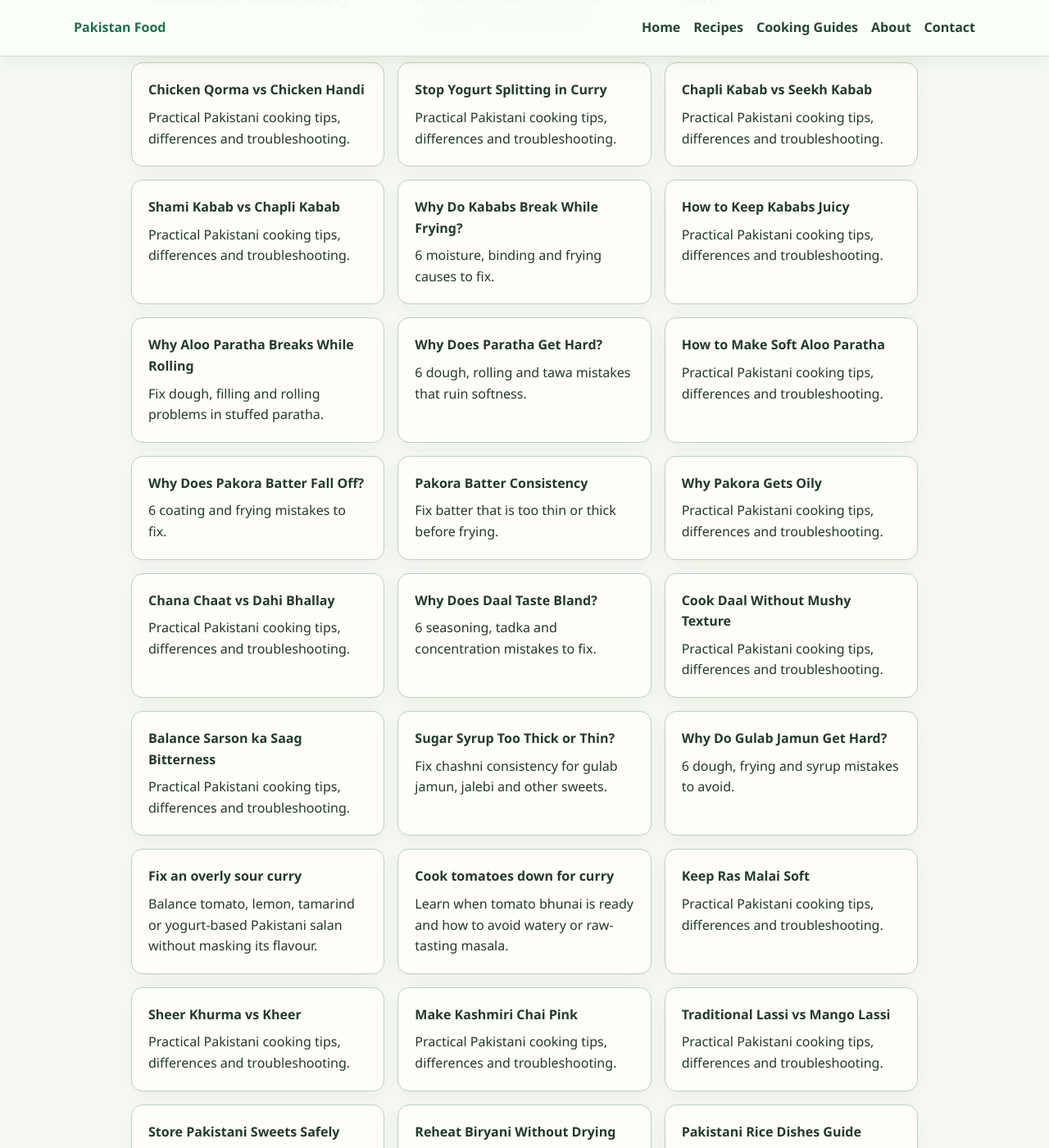
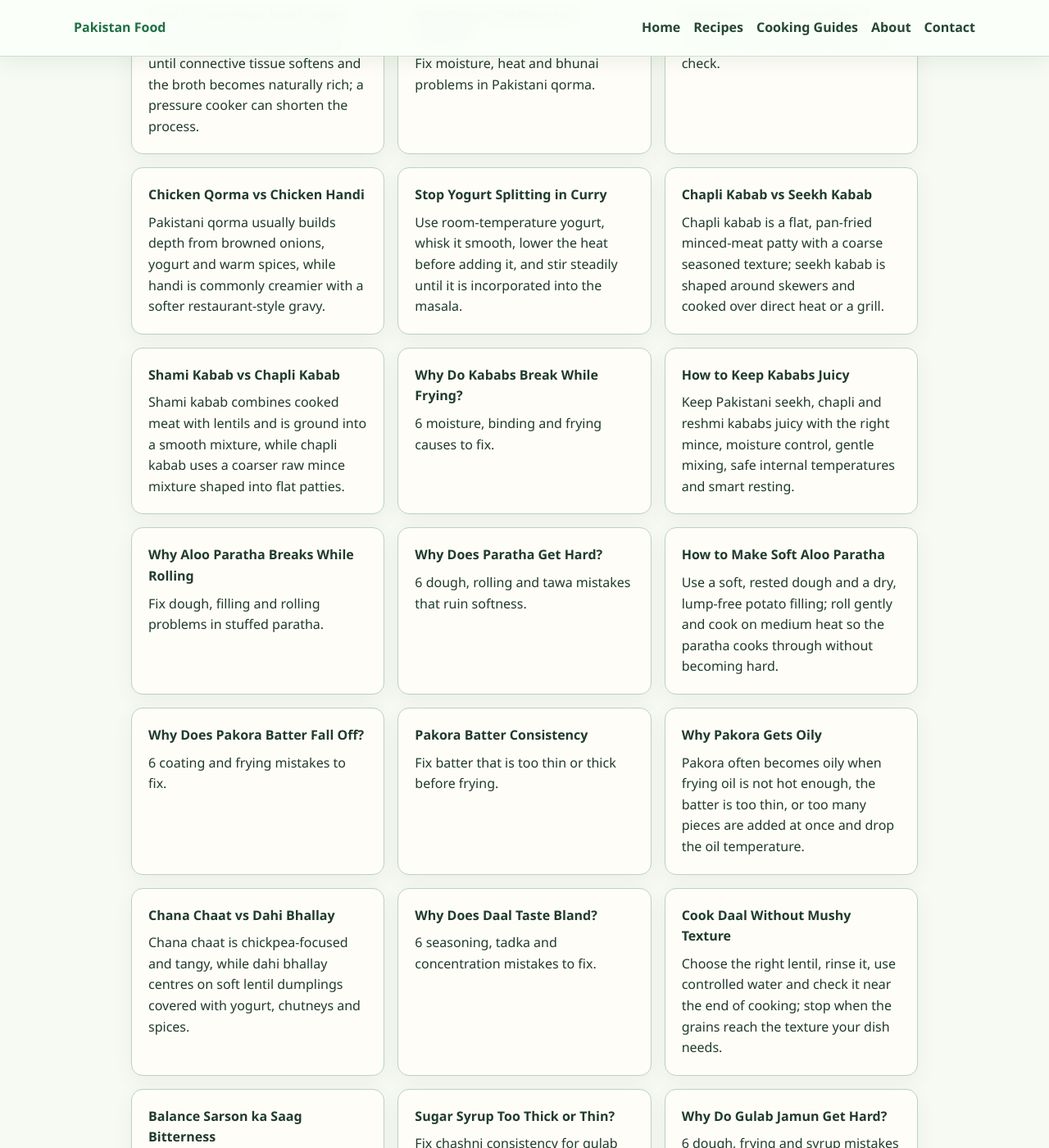
Before and after one commit to manazarali01-hub/pakistan-food, a Jekyll site: the page guides/index.html, which Jekyll copies as it is, in a window 1280 px wide and 1400 px high, scrolled down 2666 px. Shown: the whole window at 82% size. Built offline with Jekyll 4.4.1, drawn with Linux system fonts in a browser that asks for light colours; some of the changed text lies outside the part shown.

Commit message:
Replace generic guide-card copy with specific summaries

```diff
--- a/guides/index.html
+++ b/guides/index.html
@@ -51,37 +51,37 @@
 <a class="card" href="how-to-reheat-samosas.html"><strong>Reheat samosas crisp</strong><span>Dry-heat methods for better leftover samosas.</span></a>
 <a class="card" href="why-kheer-burns-at-bottom.html"><strong>Why Does Kheer Burn at the Bottom?</strong><span>6 heat, pan and stirring mistakes to avoid.</span></a>
 <a class="card" href="how-to-make-kheer-thicker.html"><strong>Make kheer thicker</strong><span>Use rice and slow milk reduction for creamy kheer.</span></a>
-<a class="card" href="how-to-make-haleem-smooth.html"><strong>How to Make Haleem Smooth and Creamy</strong><span>Practical Pakistani cooking tips, differences and troubleshooting.</span></a>
-<a class="card" href="how-to-cook-paya-until-tender.html"><strong>How to Cook Paya Until Tender</strong><span>Practical Pakistani cooking tips, differences and troubleshooting.</span></a>
+<a class="card" href="how-to-make-haleem-smooth.html"><strong>How to Make Haleem Smooth and Creamy</strong><span>Smooth haleem comes from fully tender grains and meat, patient cooking, and thorough mixing or mashing before the final tempering.</span></a>
+<a class="card" href="how-to-cook-paya-until-tender.html"><strong>How to Cook Paya Until Tender</strong><span>Paya needs slow, moist cooking until connective tissue softens and the broth becomes naturally rich; a pressure cooker can shorten the process.</span></a>
 <a class="card" href="why-qorma-oil-does-not-separate.html"><strong>Why Qorma Oil Does Not Separate</strong><span>Fix moisture, heat and bhunai problems in Pakistani qorma.</span></a>
 <a class="card" href="why-curry-tastes-bitter.html"><strong>Why Does Curry Taste Bitter?</strong><span>6 spice, onion and heat mistakes to check.</span></a>
-<a class="card" href="qorma-vs-handi.html"><strong>Chicken Qorma vs Chicken Handi</strong><span>Practical Pakistani cooking tips, differences and troubleshooting.</span></a>
-<a class="card" href="how-to-stop-yogurt-splitting-in-curry.html"><strong>Stop Yogurt Splitting in Curry</strong><span>Practical Pakistani cooking tips, differences and troubleshooting.</span></a>
-<a class="card" href="chapli-vs-seekh-kabab.html"><strong>Chapli Kabab vs Seekh Kabab</strong><span>Practical Pakistani cooking tips, differences and troubleshooting.</span></a>
-<a class="card" href="shami-vs-chapli-kabab.html"><strong>Shami Kabab vs Chapli Kabab</strong><span>Practical Pakistani cooking tips, differences and troubleshooting.</span></a>
+<a class="card" href="qorma-vs-handi.html"><strong>Chicken Qorma vs Chicken Handi</strong><span>Pakistani qorma usually builds depth from browned onions, yogurt and warm spices, while handi is commonly creamier with a softer restaurant-style gravy.</span></a>
+<a class="card" href="how-to-stop-yogurt-splitting-in-curry.html"><strong>Stop Yogurt Splitting in Curry</strong><span>Use room-temperature yogurt, whisk it smooth, lower the heat before adding it, and stir steadily until it is incorporated into the masala.</span></a>
+<a class="card" href="chapli-vs-seekh-kabab.html"><strong>Chapli Kabab vs Seekh Kabab</strong><span>Chapli kabab is a flat, pan-fried minced-meat patty with a coarse seasoned texture; seekh kabab is shaped around skewers and cooked over direct heat or a grill.</span></a>
+<a class="card" href="shami-vs-chapli-kabab.html"><strong>Shami Kabab vs Chapli Kabab</strong><span>Shami kabab combines cooked meat with lentils and is ground into a smooth mixture, while chapli kabab uses a coarser raw mince mixture shaped into flat patties.</span></a>
 <a class="card" href="why-kabab-breaks-while-frying.html"><strong>Why Do Kababs Break While Frying?</strong><span>6 moisture, binding and frying causes to fix.</span></a>
-<a class="card" href="how-to-keep-kabab-juicy.html"><strong>How to Keep Kababs Juicy</strong><span>Practical Pakistani cooking tips, differences and troubleshooting.</span></a>
+<a class="card" href="how-to-keep-kabab-juicy.html"><strong>How to Keep Kababs Juicy</strong><span>Keep Pakistani seekh, chapli and reshmi kababs juicy with the right mince, moisture control, gentle mixing, safe internal temperatures and smart resting.</span></a>
 <a class="card" href="why-aloo-paratha-breaks-while-rolling.html"><strong>Why Aloo Paratha Breaks While Rolling</strong><span>Fix dough, filling and rolling problems in stuffed paratha.</span></a>
 <a class="card" href="why-paratha-gets-hard.html"><strong>Why Does Paratha Get Hard?</strong><span>6 dough, rolling and tawa mistakes that ruin softness.</span></a>
-<a class="card" href="how-to-make-soft-aloo-paratha.html"><strong>How to Make Soft Aloo Paratha</strong><span>Practical Pakistani cooking tips, differences and troubleshooting.</span></a>
+<a class="card" href="how-to-make-soft-aloo-paratha.html"><strong>How to Make Soft Aloo Paratha</strong><span>Use a soft, rested dough and a dry, lump-free potato filling; roll gently and cook on medium heat so the paratha cooks through without becoming hard.</span></a>
 <a class="card" href="why-pakora-batter-falls-off.html"><strong>Why Does Pakora Batter Fall Off?</strong><span>6 coating and frying mistakes to fix.</span></a>
 <a class="card" href="pakora-batter-consistency.html"><strong>Pakora Batter Consistency</strong><span>Fix batter that is too thin or thick before frying.</span></a>
-<a class="card" href="why-pakora-gets-oily.html"><strong>Why Pakora Gets Oily</strong><span>Practical Pakistani cooking tips, differences and troubleshooting.</span></a>
-<a class="card" href="chana-chaat-vs-dahi-bhallay.html"><strong>Chana Chaat vs Dahi Bhallay</strong><span>Practical Pakistani cooking tips, differences and troubleshooting.</span></a>
+<a class="card" href="why-pakora-gets-oily.html"><strong>Why Pakora Gets Oily</strong><span>Pakora often becomes oily when frying oil is not hot enough, the batter is too thin, or too many pieces are added at once and drop the oil temperature.</span></a>
+<a class="card" href="chana-chaat-vs-dahi-bhallay.html"><strong>Chana Chaat vs Dahi Bhallay</strong><span>Chana chaat is chickpea-focused and tangy, while dahi bhallay centres on soft lentil dumplings covered with yogurt, chutneys and spices.</span></a>
 <a class="card" href="why-daal-tastes-bland.html"><strong>Why Does Daal Taste Bland?</strong><span>6 seasoning, tadka and concentration mistakes to fix.</span></a>
-<a class="card" href="how-to-cook-daal-without-mushy-texture.html"><strong>Cook Daal Without Mushy Texture</strong><span>Practical Pakistani cooking tips, differences and troubleshooting.</span></a>
-<a class="card" href="how-to-remove-bitterness-from-sarson-ka-saag.html"><strong>Balance Sarson ka Saag Bitterness</strong><span>Practical Pakistani cooking tips, differences and troubleshooting.</span></a>
+<a class="card" href="how-to-cook-daal-without-mushy-texture.html"><strong>Cook Daal Without Mushy Texture</strong><span>Choose the right lentil, rinse it, use controlled water and check it near the end of cooking; stop when the grains reach the texture your dish needs.</span></a>
+<a class="card" href="how-to-remove-bitterness-from-sarson-ka-saag.html"><strong>Balance Sarson ka Saag Bitterness</strong><span>Mustard greens naturally have a pleasant bitterness; balance it with other greens, proper cooking, salt and a rich finishing tarka rather than removing every bitter note.</span></a>
 <a class="card" href="sugar-syrup-consistency-for-pakistani-sweets.html"><strong>Sugar Syrup Too Thick or Thin?</strong><span>Fix chashni consistency for gulab jamun, jalebi and other sweets.</span></a>
 <a class="card" href="how-to-make-gulab-jamun-soft.html"><strong>Why Do Gulab Jamun Get Hard?</strong><span>6 dough, frying and syrup mistakes to avoid.</span></a>
 <a class="card" href="how-to-balance-sourness-in-curry.html"><strong>Fix an overly sour curry</strong><span>Balance tomato, lemon, tamarind or yogurt-based Pakistani salan without masking its flavour.</span></a>
 <a class="card" href="how-to-cook-tomatoes-down-for-curry.html"><strong>Cook tomatoes down for curry</strong><span>Learn when tomato bhunai is ready and how to avoid watery or raw-tasting masala.</span></a>
-<a class="card" href="how-to-keep-ras-malai-soft.html"><strong>Keep Ras Malai Soft</strong><span>Practical Pakistani cooking tips, differences and troubleshooting.</span></a>
-<a class="card" href="sheer-khurma-vs-kheer.html"><strong>Sheer Khurma vs Kheer</strong><span>Practical Pakistani cooking tips, differences and troubleshooting.</span></a>
-<a class="card" href="how-to-make-kashmiri-chai-pink.html"><strong>Make Kashmiri Chai Pink</strong><span>Practical Pakistani cooking tips, differences and troubleshooting.</span></a>
-<a class="card" href="lassi-vs-mango-lassi.html"><strong>Traditional Lassi vs Mango Lassi</strong><span>Practical Pakistani cooking tips, differences and troubleshooting.</span></a>
-<a class="card" href="best-way-to-store-pakistani-sweets.html"><strong>Store Pakistani Sweets Safely</strong><span>Practical Pakistani cooking tips, differences and troubleshooting.</span></a>
-<a class="card" href="how-to-reheat-biryani-without-drying.html"><strong>Reheat Biryani Without Drying</strong><span>Practical Pakistani cooking tips, differences and troubleshooting.</span></a>
-<a class="card" href="pakistani-rice-dishes-guide.html"><strong>Pakistani Rice Dishes Guide</strong><span>Practical Pakistani cooking tips, differences and troubleshooting.</span></a>
+<a class="card" href="how-to-keep-ras-malai-soft.html"><strong>Keep Ras Malai Soft</strong><span>Keep ras malai soft with moist chenna, gentle shaping and careful cooking; learn how to serve and refrigerate the milk-based dessert safely.</span></a>
+<a class="card" href="sheer-khurma-vs-kheer.html"><strong>Sheer Khurma vs Kheer</strong><span>Sheer khurma is a festive vermicelli-and-milk dessert commonly enriched with dates and nuts, while rice kheer is thickened primarily with rice slowly cooked in milk.</span></a>
+<a class="card" href="how-to-make-kashmiri-chai-pink.html"><strong>Make Kashmiri Chai Pink</strong><span>Kashmiri chai develops its pink colour through tea, a small amount of baking soda, aeration and finally milk; the concentrate must first reach a deep reddish tone.</span></a>
+<a class="card" href="lassi-vs-mango-lassi.html"><strong>Traditional Lassi vs Mango Lassi</strong><span>Traditional lassi highlights yogurt and may be sweet or salted, while mango lassi blends yogurt with mango for a thicker, fruit-forward drink.</span></a>
+<a class="card" href="best-way-to-store-pakistani-sweets.html"><strong>Store Pakistani Sweets Safely</strong><span>Store Pakistani sweets more safely: refrigerate milk-based kheer and ras malai promptly, cool leftovers in shallow containers, and protect jalebi crispness without guessing.</span></a>
+<a class="card" href="how-to-reheat-biryani-without-drying.html"><strong>Reheat Biryani Without Drying</strong><span>Reheat biryani without drying the rice, and learn how to cool, refrigerate and reheat leftovers safely.</span></a>
+<a class="card" href="pakistani-rice-dishes-guide.html"><strong>Pakistani Rice Dishes Guide</strong><span>Compare Pakistani rice dishes, from layered chicken and Sindhi biryani to stock-cooked pulao and everyday daal chawal, with practical cooking tips and recipes.</span></a>
 <a class="card" href="how-to-keep-jalfrezi-vegetables-crisp.html"><strong>How to Keep Jalfrezi Vegetables Crisp</strong><span>Keep peppers and onions bright and lightly crisp instead of soft and watery.</span></a>
 <a class="card" href="chargha-vs-sajji.html"><strong>Lahori Chargha vs Sajji</strong><span>Compare seasoning and cooking styles of two popular chicken dishes.</span></a>
 <a class="card" href="how-to-keep-keema-moist.html"><strong>How to Keep Keema Moist</strong><span>Control masala, heat and evaporation so minced meat does not dry out.</span></a>
```
